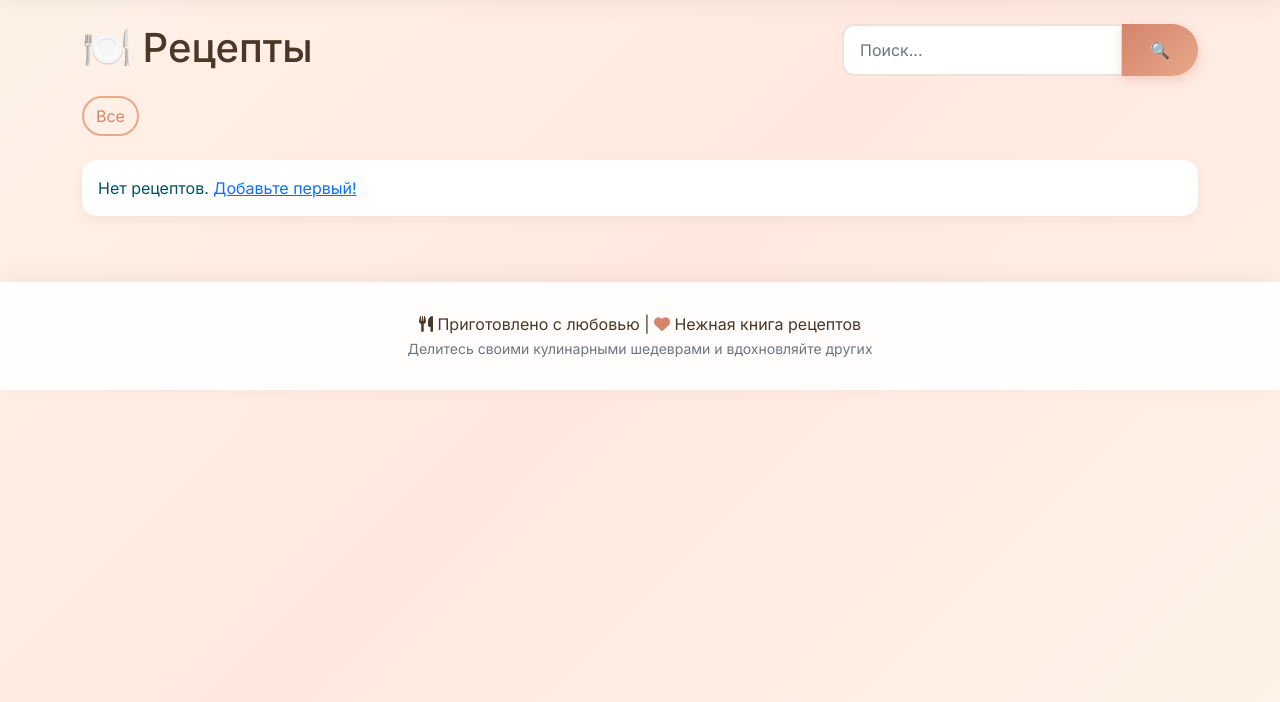
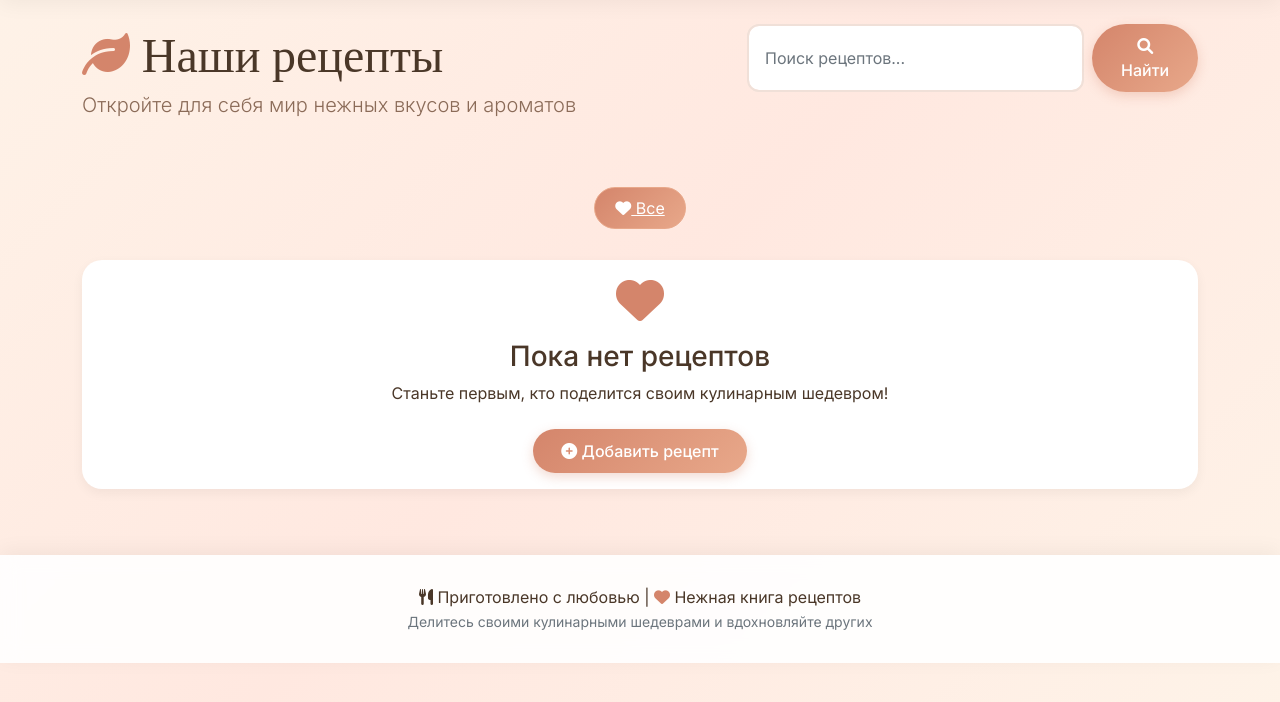
Before and after one commit to Huylo219/recipe, a Flask app: page / in a window 1280 px wide. Shown: the part 85-787 px from the top of the page. Run offline with Flask 3, Linux system fonts and the light colour scheme.

Commit message:
Update index.html

```diff
--- a/templates/index.html
+++ b/templates/index.html
@@ -1,49 +1,101 @@
 {% extends "base.html" %}
 
+{% block title %}Все рецепты{% endblock %}
+
 {% block content %}
-<div class="row">
-    <div class="col-md-8">
-        <h1>🍽️ Рецепты</h1>
+<div class="row mb-5 animate-fade-in">
+    <div class="col-md-7">
+        <h1 style="font-family: 'Playfair Display', serif; font-size: 3rem; color: #4a3728;">
+            <i class="fas fa-leaf" style="color: #d4856b;"></i> Наши рецепты
+        </h1>
+        <p class="lead" style="color: #8b6b58;">Откройте для себя мир нежных вкусов и ароматов</p>
     </div>
-    <div class="col-md-4">
-        <form action="{{ url_for('search') }}" method="get">
-            <div class="input-group">
-                <input type="text" name="q" class="form-control" placeholder="Поиск...">
-                <button class="btn btn-primary" type="submit">🔍</button>
-            </div>
+    <div class="col-md-5">
+        <form action="{{ url_for('search') }}" method="get" class="d-flex">
+            <input type="text" name="q" class="form-control me-2" placeholder="Поиск рецептов..." value="{{ search_query if search_query else '' }}">
+            <button type="submit" class="btn btn-primary">
+                <i class="fas fa-search"></i> Найти
+            </button>
         </form>
     </div>
 </div>
 
-<div class="row mt-3">
-    <div class="col">
-        <div class="btn-group">
-            <a href="{{ url_for('index') }}" class="btn btn-outline-secondary">Все</a>
-            {% for cat in categories %}
-                <a href="{{ url_for('category_filter', category=cat) }}" class="btn btn-outline-secondary">{{ cat }}</a>
+<div class="row mb-4 animate-fade-in">
+    <div class="col-12">
+        <div class="d-flex flex-wrap justify-content-center">
+            <a href="{{ url_for('index') }}" class="category-btn {% if not current_category %}active{% endif %}">
+                <i class="fas fa-heart"></i> Все
+            </a>
+            {% for category in categories %}
+                <a href="{{ url_for('category_filter', category=category) }}" class="category-btn {% if current_category == category %}active{% endif %}">
+                    <i class="fas fa-tag"></i> {{ category }}
+                </a>
             {% endfor %}
         </div>
     </div>
 </div>
 
-<div class="row mt-4">
-    {% for recipe in recipes %}
-        <div class="col-md-4 mb-3">
-            <div class="card">
-                <div class="card-body">
-                    <h5 class="card-title">{{ recipe.title }}</h5>
-                    <p class="card-text">{{ recipe.description[:100] }}...</p>
-                    <p class="card-text"><small class="text-muted">⏱️ {{ recipe.prep_time }} мин | 🏷️ {{ recipe.category }}</small></p>
-                    <a href="{{ url_for('recipe_detail', id=recipe.id) }}" class="btn btn-primary">Смотреть</a>
-                    <a href="{{ url_for('edit_recipe', id=recipe.id) }}" class="btn btn-warning">✏️</a>
-                    <a href="{{ url_for('delete_recipe', id=recipe.id) }}" class="btn btn-danger" onclick="return confirm('Удалить?')">🗑️</a>
+<div class="row">
+    {% if recipes %}
+        {% for recipe in recipes %}
+            <div class="col-md-6 col-lg-4 mb-4">
+                <div class="card h-100">
+                    <div class="card-body">
+                        <div class="d-flex justify-content-between align-items-start mb-3">
+                            <h5 class="card-title" style="font-family: 'Playfair Display', serif; font-size: 1.3rem;">
+                                {{ recipe.title }}
+                            </h5>
+                            <span class="badge-custom">
+                                {{ recipe.category }}
+                            </span>
+                        </div>
+                        <p class="card-text" style="color: #6b4b38;">{{ recipe.description[:100] }}{% if recipe.description|length > 100 %}...{% endif %}</p>
+                        <div class="mb-3">
+                            <div class="stars-display">
+                                {% set avg_rating = recipe.average_rating() %}
+                                {% for i in range(5) %}
+                                    {% if i < avg_rating|round(0, 'floor') %}
+                                        <i class="fas fa-star"></i>
+                                    {% elif i < avg_rating %}
+                                        <i class="fas fa-star-half-alt"></i>
+                                    {% else %}
+                                        <i class="far fa-star"></i>
+                                    {% endif %}
+                                {% endfor %}
+                                <small class="text-muted">({{ recipe.rating_count() }})</small>
+                            </div>
+                        </div>
+                        <div class="mb-3">
+                            <small class="text-muted">
+                                <i class="far fa-clock"></i> {{ recipe.prep_time }} мин
+                            </small>
+                        </div>
+                        <div class="btn-group w-100" role="group">
+                            <a href="{{ url_for('recipe_detail', id=recipe.id) }}" class="btn btn-primary btn-sm">
+                                <i class="fas fa-eye"></i> Смотреть
+                            </a>
+                            <a href="{{ url_for('edit_recipe', id=recipe.id) }}" class="btn btn-outline-secondary btn-sm">
+                                <i class="fas fa-edit"></i>
+                            </a>
+                            <a href="{{ url_for('delete_recipe', id=recipe.id) }}" class="btn btn-outline-danger btn-sm" onclick="return confirm('Вы уверены?')">
+                                <i class="fas fa-trash"></i>
+                            </a>
+                        </div>
+                    </div>
                 </div>
             </div>
+        {% endfor %}
+    {% else %}
+        <div class="col-12">
+            <div class="alert text-center animate-fade-in" style="background: white; border-radius: 20px;">
+                <i class="fas fa-heart" style="font-size: 3rem; color: #d4856b;"></i>
+                <h3 class="mt-3">Пока нет рецептов</h3>
+                <p>Станьте первым, кто поделится своим кулинарным шедевром!</p>
+                <a href="{{ url_for('add_recipe') }}" class="btn btn-primary mt-2">
+                    <i class="fas fa-plus-circle"></i> Добавить рецепт
+                </a>
+            </div>
         </div>
-    {% else %}
-        <div class="col">
-            <div class="alert alert-info">Нет рецептов. <a href="{{ url_for('add_recipe') }}">Добавьте первый!</a></div>
-        </div>
-    {% endfor %}
+    {% endif %}
 </div>
 {% endblock %}
```
